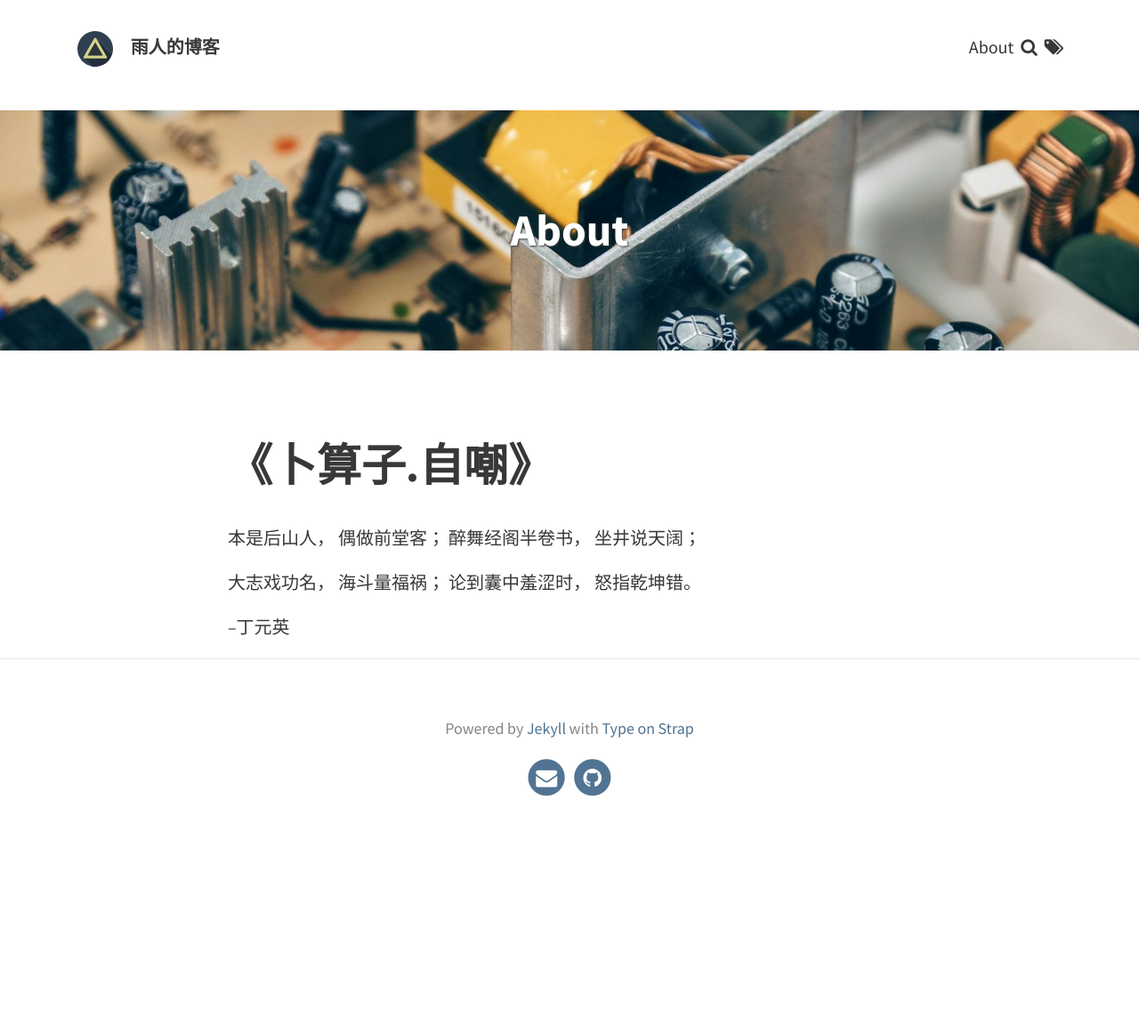
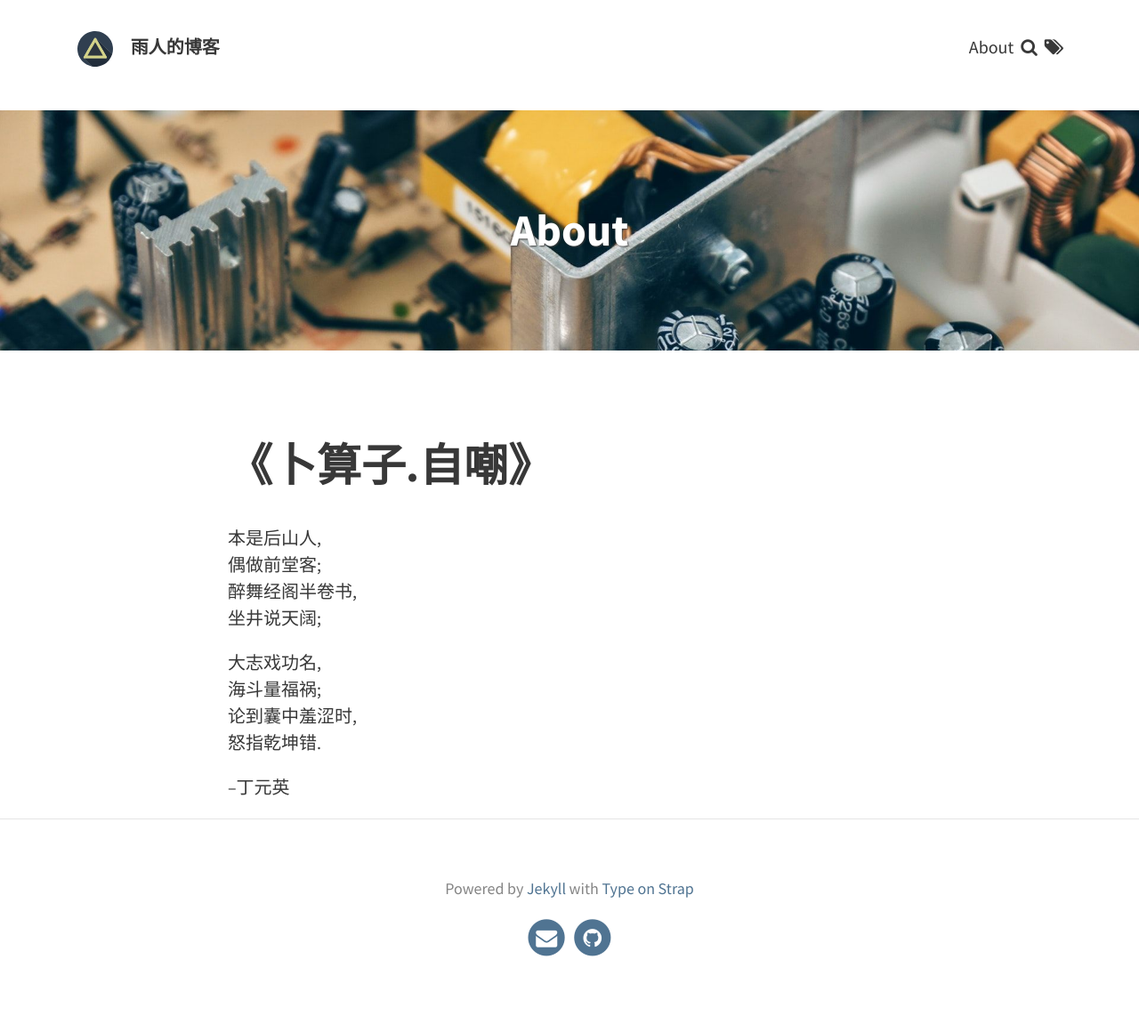
Before and after one commit to rainleon/rainleon.github.io, a Jekyll site: the page built from pages/about.md, in a window 1280 px wide. Shown: the whole page at 89% size. Built offline with Jekyll 4.4.1, drawn with Linux system fonts in a browser that asks for light colours; before the commit the page ends 980 px from its top, so only the background shows below that.

```diff
--- a/pages/about.md
+++ b/pages/about.md
@@ -6,14 +6,14 @@ feature-img: "assets/img/pexels/circuit.jpeg"
 ---
 # 《卜算子.自嘲》
 
-本是后山人，
-偶做前堂客；
-醉舞经阁半卷书，
-坐井说天阔；
+本是后山人,
+偶做前堂客;
+醉舞经阁半卷书,
+坐井说天阔;
 
-大志戏功名，
-海斗量福祸；
-论到囊中羞涩时，
-怒指乾坤错。
+大志戏功名,
+海斗量福祸;
+论到囊中羞涩时,
+怒指乾坤错.
 
 --丁元英
```
